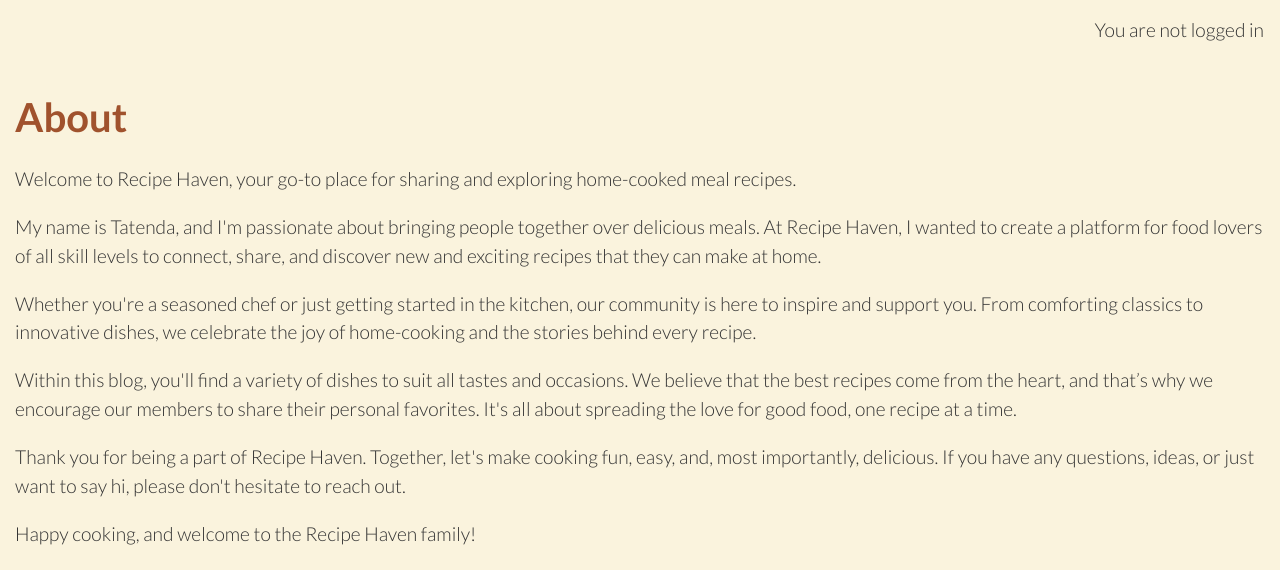
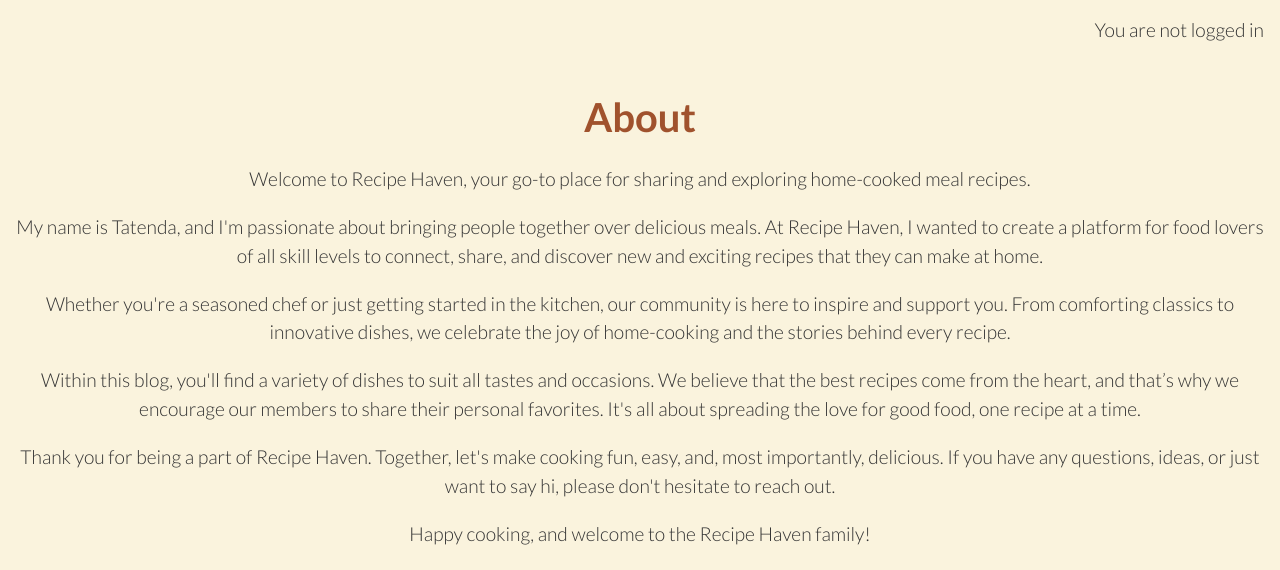
Before and after one commit to Tenda-M/recipe-haven, a Django app: page /about/ in a window 1280 px wide. Shown: the part 56-626 px from the top of the page. Run offline with Django 4.2, Linux system fonts and the light colour scheme; data that the repository does not hold is empty; some libraries are stand-ins or nearby versions.

Commit message:
Update About page for improved layout and styling.

```diff
--- a/about/templates/about/about.html
+++ b/about/templates/about/about.html
@@ -4,14 +4,14 @@
   <div class="row">
     <div class="col-12">
       <!-- Title goes between these h2 tags -->
-      <h2>About</h2>
+      <h2 style="text-align: center;">About</h2>
       <!-- New content goes here -->
-      <p>Welcome to Recipe Haven, your go-to place for sharing and exploring home-cooked meal recipes.</p>
-      <p>My name is Tatenda, and I'm passionate about bringing people together over delicious meals. At Recipe Haven, I wanted to create a platform for food lovers of all skill levels to connect, share, and discover new and exciting recipes that they can make at home.</p>
-      <p>Whether you're a seasoned chef or just getting started in the kitchen, our community is here to inspire and support you. From comforting classics to innovative dishes, we celebrate the joy of home-cooking and the stories behind every recipe.</p>
-      <p>Within this blog, you'll find a variety of dishes to suit all tastes and occasions. We believe that the best recipes come from the heart, and that’s why we encourage our members to share their personal favorites. It's all about spreading the love for good food, one recipe at a time.</p>
-      <p>Thank you for being a part of Recipe Haven. Together, let's make cooking fun, easy, and, most importantly, delicious. If you have any questions, ideas, or just want to say hi, please don't hesitate to reach out.</p>
-      <p>Happy cooking, and welcome to the Recipe Haven family!</p>
+      <p style="text-align: center;">Welcome to Recipe Haven, your go-to place for sharing and exploring home-cooked meal recipes.</p>
+      <p style="text-align: center;">My name is Tatenda, and I'm passionate about bringing people together over delicious meals. At Recipe Haven, I wanted to create a platform for food lovers of all skill levels to connect, share, and discover new and exciting recipes that they can make at home.</p>
+      <p style="text-align: center;">Whether you're a seasoned chef or just getting started in the kitchen, our community is here to inspire and support you. From comforting classics to innovative dishes, we celebrate the joy of home-cooking and the stories behind every recipe.</p>
+      <p style="text-align: center;">Within this blog, you'll find a variety of dishes to suit all tastes and occasions. We believe that the best recipes come from the heart, and that’s why we encourage our members to share their personal favorites. It's all about spreading the love for good food, one recipe at a time.</p>
+      <p style="text-align: center;">Thank you for being a part of Recipe Haven. Together, let's make cooking fun, easy, and, most importantly, delicious. If you have any questions, ideas, or just want to say hi, please don't hesitate to reach out.</p>
+      <p style="text-align: center;">Happy cooking, and welcome to the Recipe Haven family!</p>
     </div>
   </div>
   <div class="row">
--- a/static/css/style.css
+++ b/static/css/style.css
@@ -305,6 +305,19 @@ input[type="file"] {
     left: -2px;
     background-color: #E76F51;
 }
+/***************************************************************************/
+/* About page*/
+/***************************************************************************/
+
+/* About page specific */
+.about-text {
+    text-align: center;
+}
+
+.about-text h2,
+.about-text p {
+    text-align: center !important; /* Force centering */
+}
 
 /***************************************************************************/
 /* FAQ page*/
```
Also changed, not shown: 1 other file.
